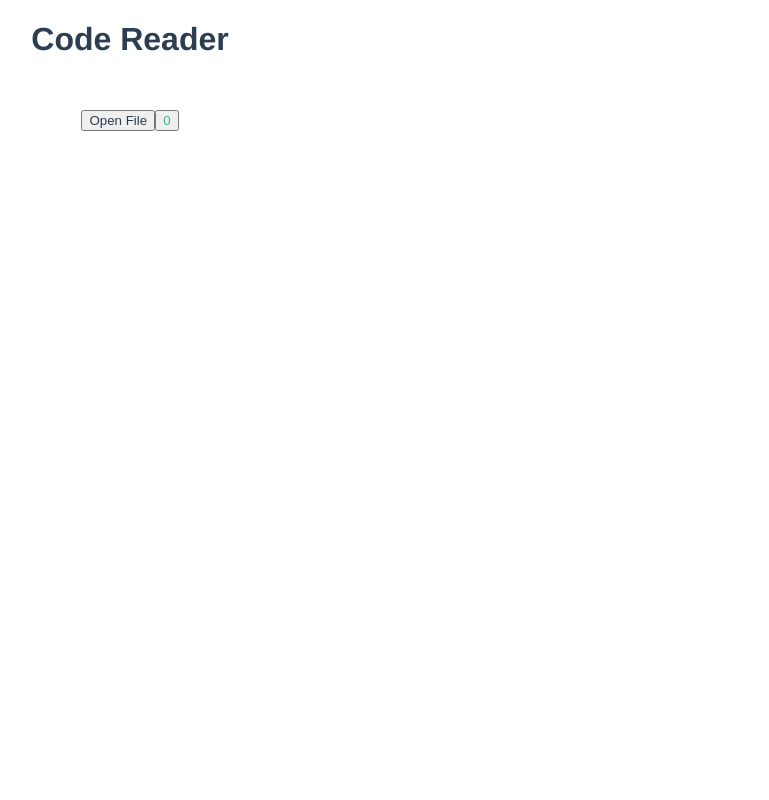
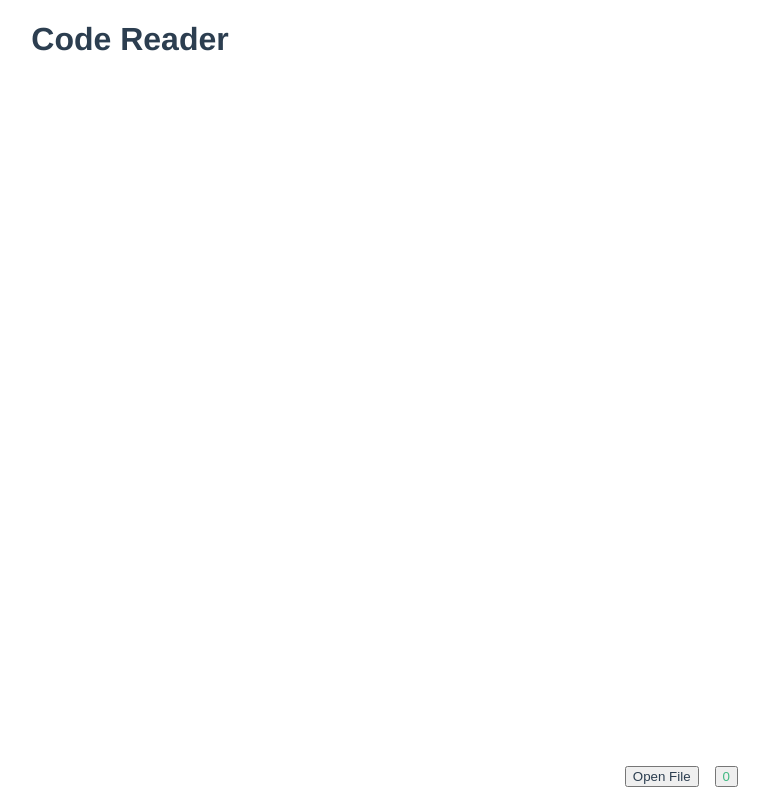
Before and after one commit to stetrevor/code-reader, a Vue app: page /#/tabs in a window 1280 px wide. Shown: the whole page, without its empty margins (510-1279 px from the left). Built offline with nearby package versions, Linux system fonts and the light colour scheme.

Commit message:
Improve Tabs view layout

```diff
--- a/src/App.vue
+++ b/src/App.vue
@@ -1,11 +1,9 @@
 <template>
   <div id="app">
-    <h1 id="app-name">Code Reader</h1>
-
     <router-view />
 
     <div class="toolbar">
-      <button @click="openFile">Open File</button>
+      <button class="toolbar__open-file" @click="openFile">Open File</button>
       <input
         id="file"
         type="file"
@@ -85,24 +83,37 @@ export default {
 </script>
 
 <style lang="scss">
+body {
+  margin: 0;
+  padding: 0;
+}
+
 #app {
   font-family: "Avenir", Helvetica, Arial, sans-serif;
   -webkit-font-smoothing: antialiased;
   -moz-osx-font-smoothing: grayscale;
   color: #2c3e50;
 }
-#app-name {
-  text-align: center;
-}
 .toolbar {
-  padding: 30px;
-  text-align: center;
+  position: fixed;
+  bottom: 0;
+  box-sizing: border-box;
+  width: 100%;
+  height: 48px;
+  padding: 0 32px;
+  display: flex;
+  align-items: center;
+  justify-content: flex-end;
 
   button {
     color: #2c3e50;
     &.router-link-exact-active {
       color: #42b983;
     }
+  }
+
+  &__open-file {
+    margin-right: 16px;
   }
 }
 
--- a/src/views/Tabs.vue
+++ b/src/views/Tabs.vue
@@ -1,5 +1,7 @@
 <template>
   <div class="tabs">
+    <h1 id="app-name">Code Reader</h1>
+
     <file-item
       v-for="item in fileNames"
       :key="item.id"
@@ -31,5 +33,9 @@ export default {
 <style lang="scss">
 .tabs {
   margin: 1em;
+
+  #app-name {
+    text-align: center;
+  }
 }
 </style>
```
